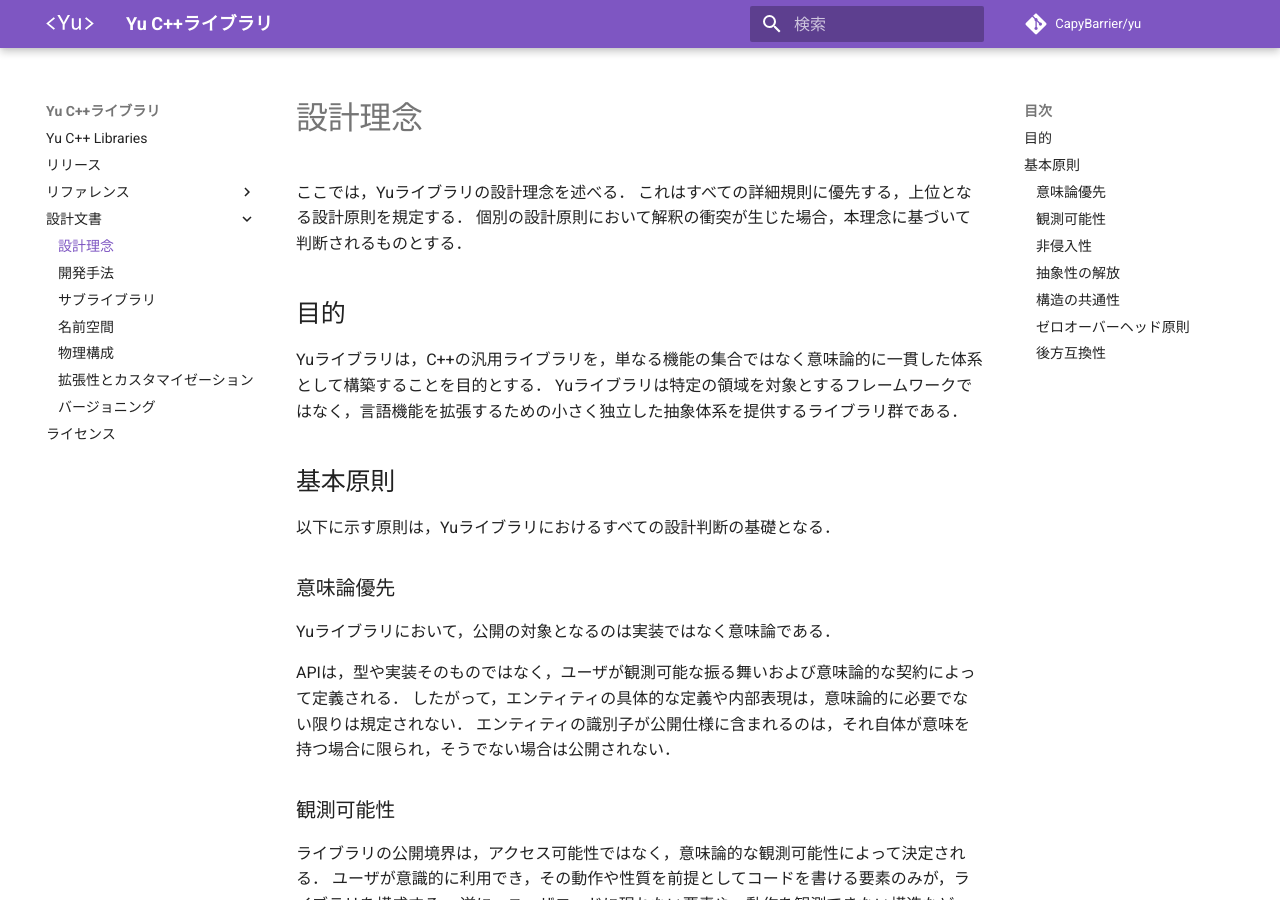
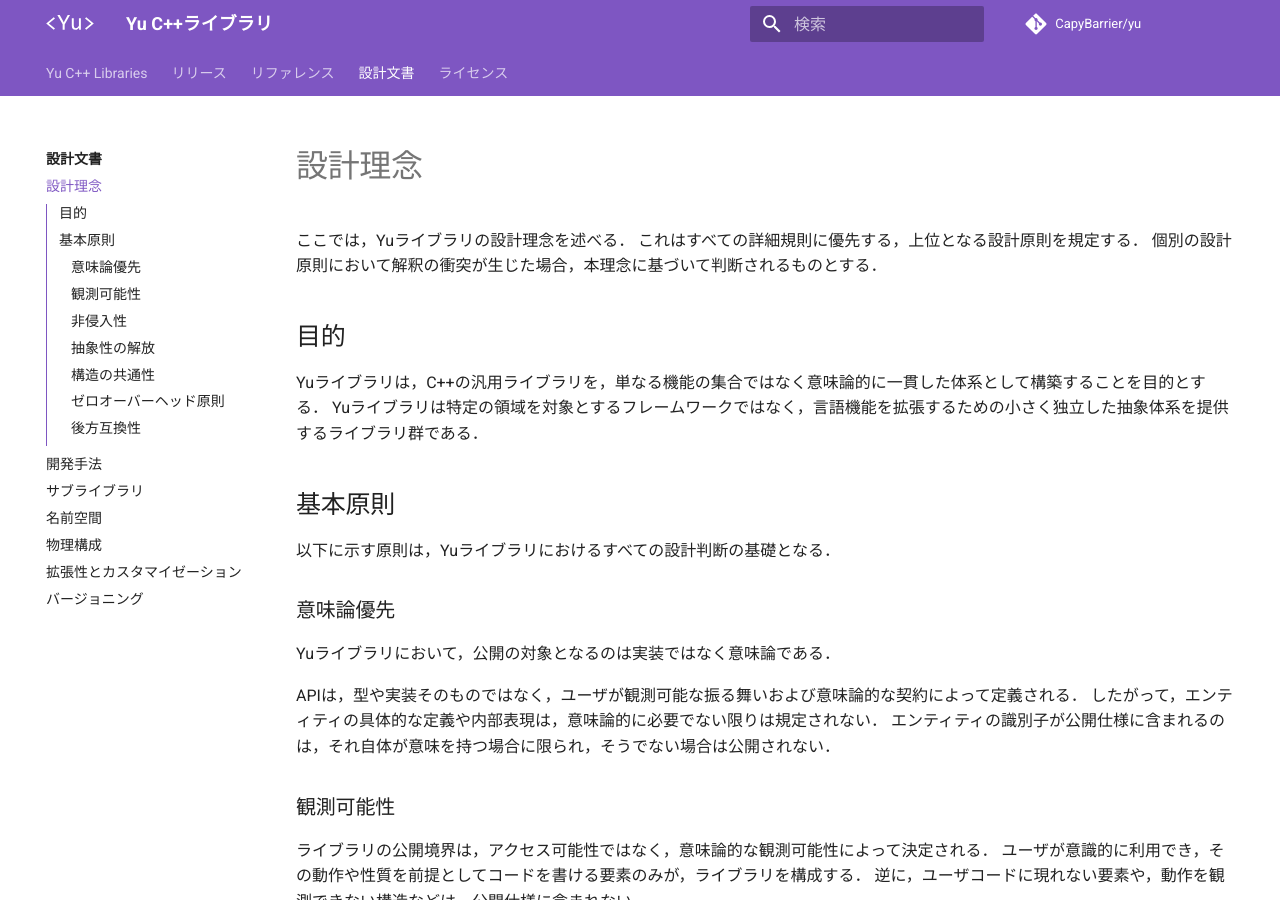
Before and after one commit to CapyBarrier/yu, an MkDocs documentation site: the page built from docs/docs/design/principle.md, in a window 1280 px wide and 900 px high. Built offline with MkDocs 1.6.1 and Material for MkDocs 9.7.7, drawn with Linux system fonts in a browser that asks for light colours; comment, search, counter and statistics services are not loaded.

Commit message:
MkDocsのプラグインを調整

```diff
--- a/docs/mkdocs.yml
+++ b/docs/mkdocs.yml
@@ -11,6 +11,8 @@ plugins:
   - macros:
       include_dir: docs/assets/includes
       module_name: macros
+  - footnotes
+
 
 theme:
   name: material
@@ -22,9 +24,17 @@ theme:
     accent: blue
   features:
     - navigation.indexes
+    - navigation.tabs
+    - toc.integrate
+    - content.code.copy
+
 
 markdown_extensions:
   - admonition
+  - def_list
+  - footnotes
   - pymdownx.details
   - pymdownx.superfences
-  - def_list
+  - pymdownx.highlight:
+      line_spans: __span
+      pygments_lang_class: true
```
